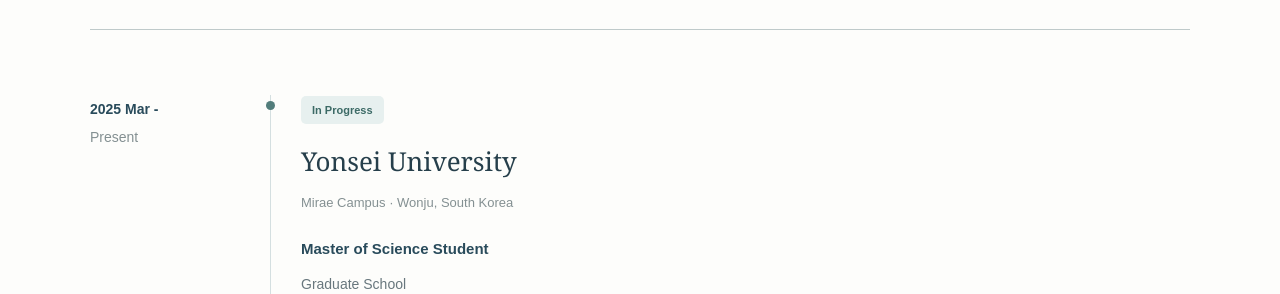
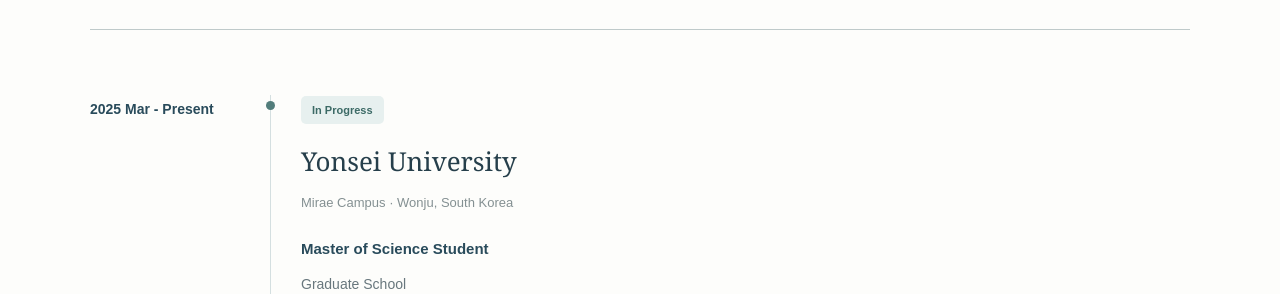
Before and after one commit to KSO012/KSO012.github.io, a Jekyll site: the page built from about.md, in a window 1280 px wide and 900 px high. Shown: the part 450-744 px from the top of the window. Built offline with Jekyll 4.4.1, drawn with Linux system fonts in a browser that asks for light colours; part of the change alters nothing that is shown.

```diff
--- a/about.md
+++ b/about.md
@@ -37,8 +37,7 @@ permalink: /about/
       <article class="cv-education">
 
         <div class="cv-date">
-          <strong>2025 Mar -</strong>
-          <span>Present</span>
+          <strong>2025 Mar - Present</strong>
         </div>
 
         <div class="cv-education-content">
```
